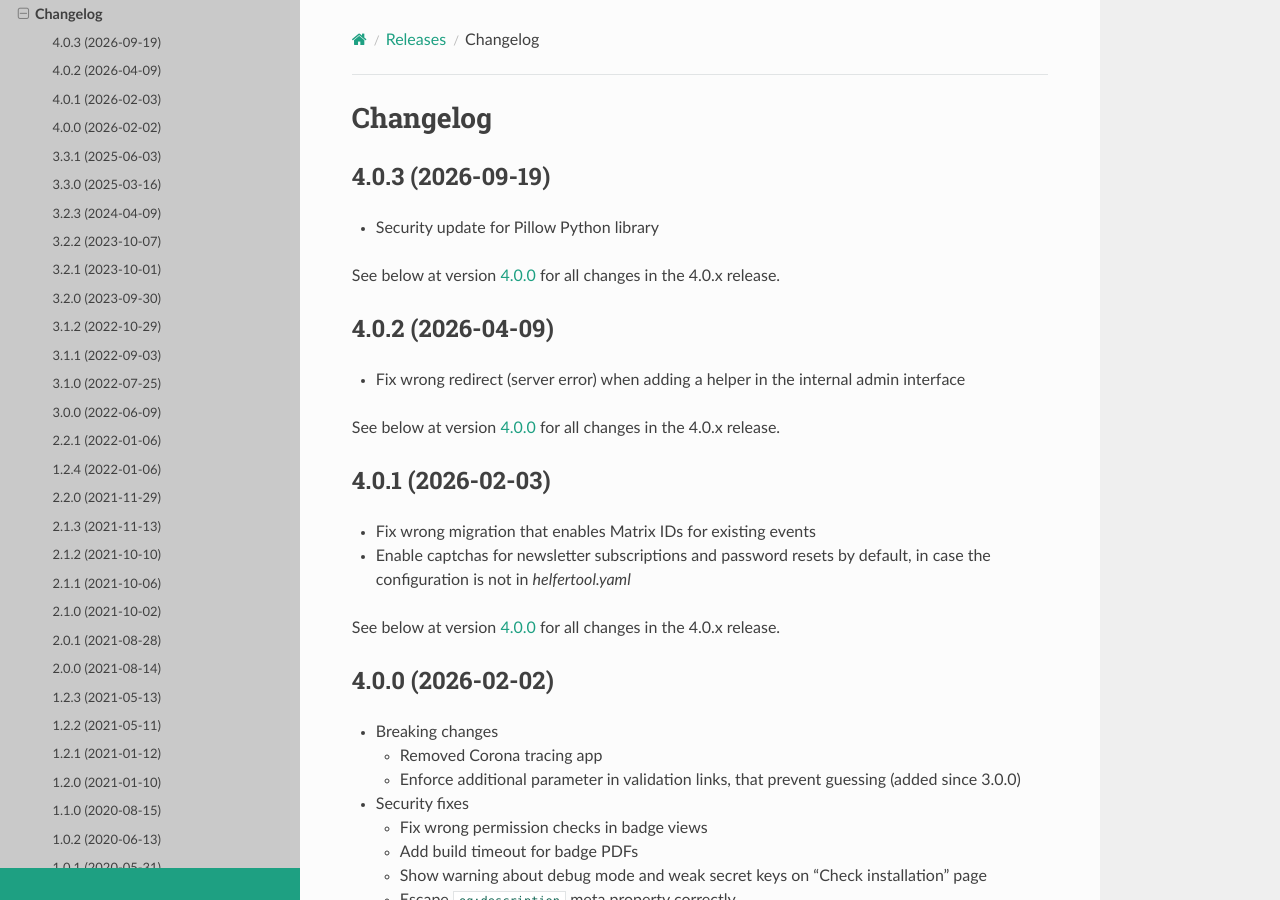
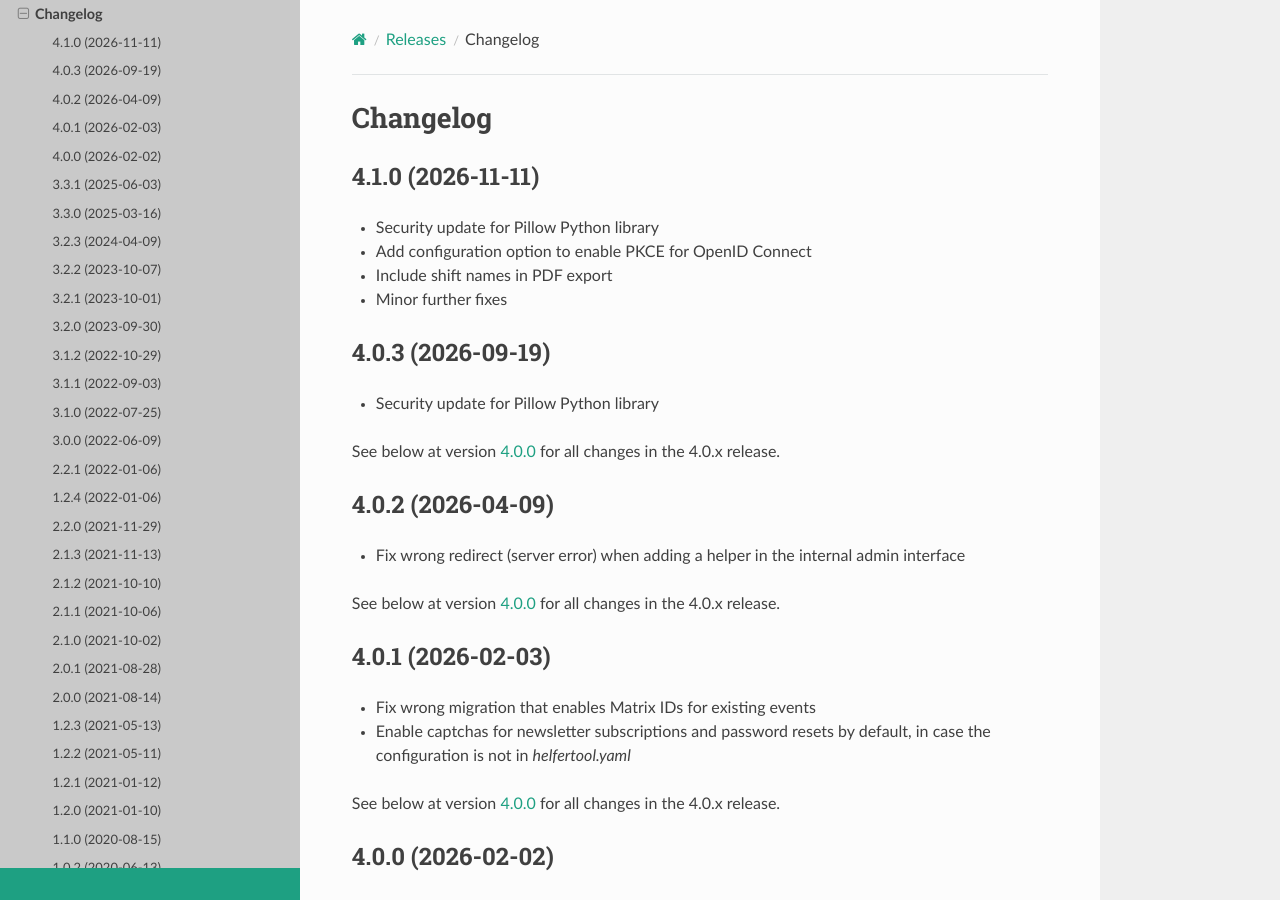
Before and after one commit to helfertool/docs, a Sphinx documentation site: the page built from source/releases/changelog.rst, in a window 1280 px wide and 900 px high. Built offline with Sphinx 7.4.7 and the Read the Docs theme 3.1.0, drawn with Linux system fonts in a browser that asks for light colours.

Commit message:
release 4.1.x

```diff
--- a/source/admin/configuration.rst
+++ b/source/admin/configuration.rst
@@ -268,6 +268,11 @@ If the ``admin`` configuration is not present, the admin privilege is not touche
                # Client ID and secret
                client_id: "helfertool"
                client_secret: "<SECRET>"
+
+               # Use PKCE - recommended!
+               # Challenge can be "S256" or "plain" (S256 recommended)
+               pkce: false
+               pkce_code_challenge: "S256"
 
                # The requested scopes
                scopes: "openid email profile"
--- a/source/admin/installation.rst
+++ b/source/admin/installation.rst
@@ -133,7 +133,7 @@ If you want to, the used Docker tag can be changed in ``/etc/default/helfertool`
 .. code-block:: none
    :caption: /etc/default/helfertool
 
-   HELFERTOOL_DOCKER_IMAGE="helfertool/helfertool:4.0.x"
+   HELFERTOOL_DOCKER_IMAGE="helfertool/helfertool:4.1.x"
 
 Then download the Helfertool container:
 
--- a/source/admin/versions.rst
+++ b/source/admin/versions.rst
@@ -40,7 +40,7 @@ Latest release
 +-----------------+--------------------------------------------+------------------+
 | Relase series   | Latest release                             | Release date     |
 +=================+============================================+==================+
-| 4.0.x           | :ref:`4.0.3 <changelog-4-0-3>`             | 2026-09-19       |
+| 4.1.x           | :ref:`4.1.0 <changelog-4-1-0>`             | 2026-11-11       |
 +-----------------+--------------------------------------------+------------------+
 
 .. _versions_tags:
--- a/source/development/releases.rst
+++ b/source/development/releases.rst
@@ -32,7 +32,7 @@ Then create the new version:
 
 .. code-block:: none
 
-   bump2version --allow-dirty major|minor|patch
+   bump-my-version bump --allow-dirty minor
 
 Check the git log:
 
--- a/source/releases/changelog.rst
+++ b/source/releases/changelog.rst
@@ -3,6 +3,16 @@
 =========
 Changelog
 =========
+
+.. _changelog-4-1-0:
+
+4.1.0 (2026-11-11)
+------------------
+
+* Security update for Pillow Python library
+* Add configuration option to enable PKCE for OpenID Connect
+* Include shift names in PDF export
+* Minor further fixes
 
 .. _changelog-4-0-3:
 
--- a/source/releases/history.rst
+++ b/source/releases/history.rst
@@ -9,6 +9,8 @@ Details about relases and versions can be found in the :ref:`admin guide <versio
 +-----------------+--------------------------------------------+------------------+
 | Relase series   | Latest release                             | Release date     |
 +=================+============================================+==================+
+| 4.1.x           | :ref:`4.1.0 <changelog-4-1-0>`             | 2026-11-11       |
++-----------------+--------------------------------------------+------------------+
 | 4.0.x           | :ref:`4.0.3 <changelog-4-0-3>`             | 2026-09-19       |
 +-----------------+--------------------------------------------+------------------+
 | 3.3.x           | :ref:`3.3.1 <changelog-3-3-1>`             | 2025-06-03       |
```
